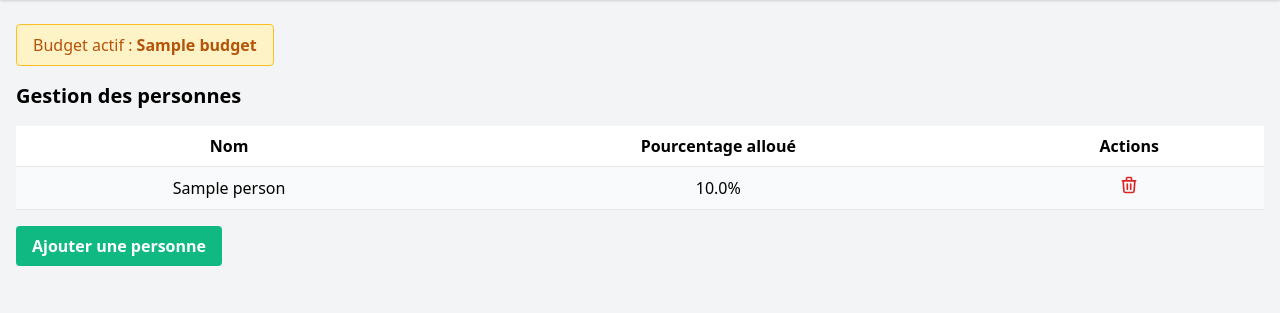
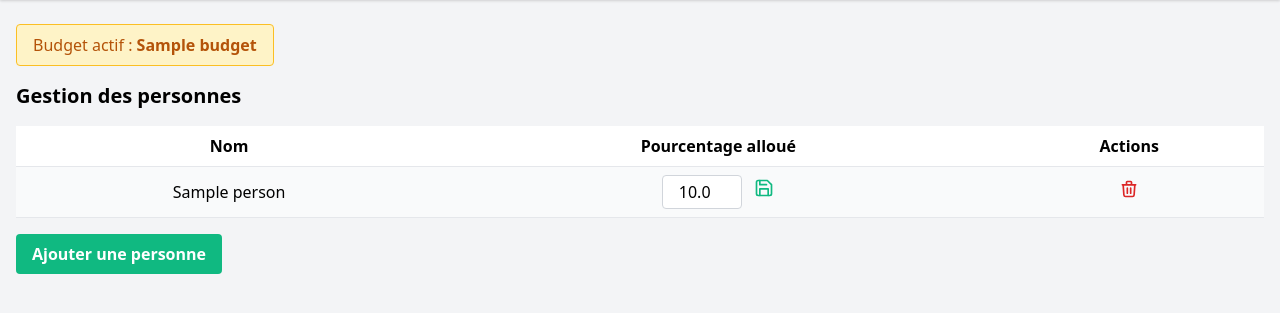
Before and after one commit to BaptisteRabouin/Budgetapp, a Flask app: page /manage_persons in a window 1280 px wide. Shown: the part 72-385 px from the top of the page. Run offline with Flask 3, Linux system fonts and the light colour scheme; the visitor is signed in with stand-in values (Sample User, id 1); tables that the repository leaves empty hold one stand-in row (values such as "Sample post").

Commit message:
update pourcentage page personnes

```diff
--- a/app/templates/index.html
+++ b/app/templates/index.html
@@ -161,7 +161,7 @@
             <td class="py-2 px-4 border-b text-center">{{ "{:.2f}".format(contributions[person.name]) }} €</td>
             <td class="py-2 px-4 border-b text-center">{{ "{:.2f}".format(remains[person.name]) }} €</td>
             <td class="py-2 px-4 border-b text-center justify-center">
-                <button type="submit" class="text-blue-600 hover:text-blue-800 focus:outline-none" title="Valider">
+                <button type="submit" class="text-blue-600 hover:text-blue-800 focus:outline-none" title="Enregistrer">
 		<svg class="h 5 w-5 text-green-500"  viewBox="0 0 24 24"  fill="none"  stroke="currentColor"  stroke-width="2"  stroke-linecap="round"  stroke-linejoin="round">
 			<path d="M19 21H5a2 2 0 0 1-2-2V5a2 2 0 0 1 2-2h11l5 5v11a2 2 0 0 1-2 2z" />  <polyline points="17 21 17 13 7 13 7 21" />  <polyline points="7 3 7 8 15 8" />
 		</svg>
--- a/app/templates/manage_persons.html
+++ b/app/templates/manage_persons.html
@@ -26,7 +26,22 @@
         {% for person in persons %}
         <tr class="bg-gray-50">
             <td class="py-2 px-4 border-b text-center">{{ person.name }}</td>
-            <td class="py-2 px-4 border-b text-center">{{ person.allocation_percentage }}%</td>
+            <td class="py-2 px-4 border-b text-center">
+                <form action="{{ url_for('update_allocation', person_id=person.id) }}" method="POST" class="inline">
+                    {{ delete_form.hidden_tag() }}
+                    <input
+                        type="number"
+                        name="allocation_percentage"
+                        value="{{ person.allocation_percentage }}"
+                        class="border border-gray-300 rounded px-2 py-1 text-center w-20"
+                        min="0" max="100">
+                    <button type="submit" class="ml-2 text-blue-600 hover:text-blue-800 focus:outline-none" title="Enregistrer">
+		<svg class="h 5 w-5 text-green-500"  viewBox="0 0 24 24"  fill="none"  stroke="currentColor"  stroke-width="2"  stroke-linecap="round"  stroke-linejoin="round">
+			<path d="M19 21H5a2 2 0 0 1-2-2V5a2 2 0 0 1 2-2h11l5 5v11a2 2 0 0 1-2 2z" />  <polyline points="17 21 17 13 7 13 7 21" />  <polyline points="7 3 7 8 15 8" />
+		</svg>
+                    </button>
+                </form>
+            </td>
             <td class="py-2 px-4 border-b text-center">
                 <form action="{{ url_for('delete_person', person_id=person.id) }}" method="POST" class="inline">
                     {{ delete_form.hidden_tag() }}
```
